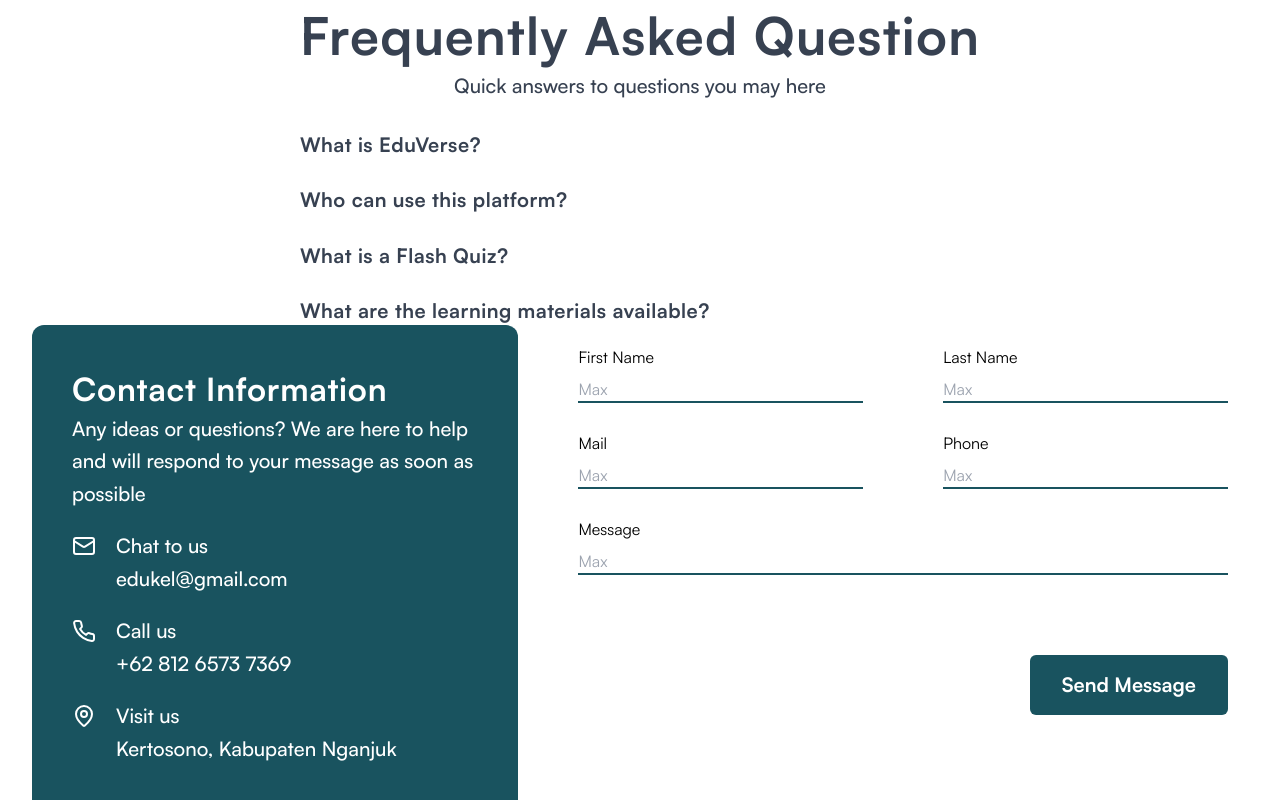
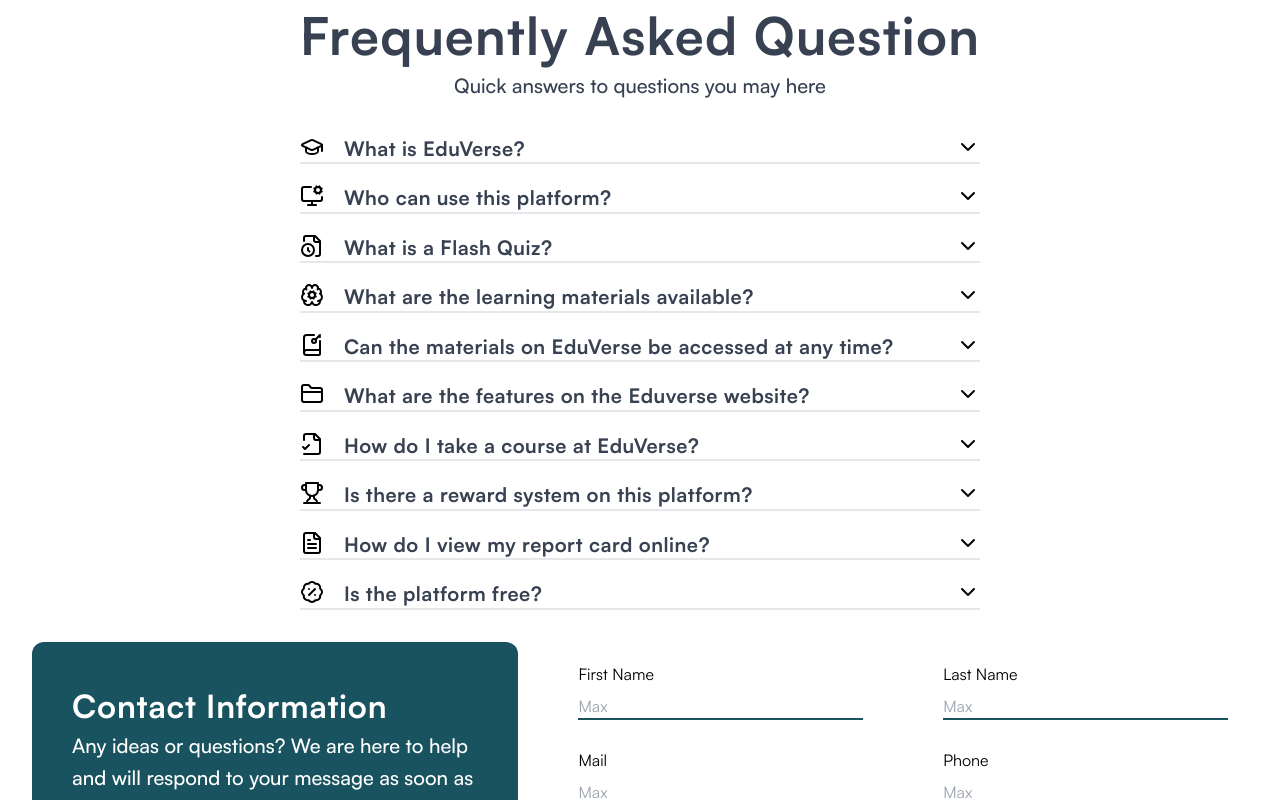
Before and after one commit to haikelz/iitc-2024-web-design, a React (Vite) app: page / in a window 1280 px wide. Shown: the part 2860-3660 px from the top of the page. Built offline with nearby package versions, Linux system fonts and the light colour scheme.

Commit message:
feat(faq): add a list of question with icon

```diff
--- a/src/components/Contact.tsx
+++ b/src/components/Contact.tsx
@@ -4,7 +4,7 @@
 
 export default function Contact() {
   return (
-    <section className="w-full px-8 flex space-x-10">
+    <section className="w-full p-8 flex space-x-10">
       <div className="flex-none bg-darkSlateGray rounded-xl p-10 w-2/5">
         <Heading as="h3" className="text-[32px] text-white">
           Contact Information
--- a/src/components/Faq.tsx
+++ b/src/components/Faq.tsx
@@ -1,24 +1,123 @@
+import {
+  BadgePercent,
+  BookKey,
+  BrainCog,
+  ChevronDown,
+  FileCheck2,
+  FileClock,
+  FileText,
+  FolderClosed,
+  GraduationCap,
+  MonitorCog,
+  Trophy,
+} from "lucide-react";
 import { Heading, Paragraph } from "./ui/typography";
 
 export default function Faq() {
   return (
     <section className="flex justify-center">
       <div className="flex flex-col">
-        <div className="text-center">
+        <div className="text-center mb-3">
           <Heading as="h2">Frequently Asked Question</Heading>
           <Paragraph>Quick answers to questions you may here</Paragraph>
         </div>
-        <div className="mt-7">
-          <Heading as="h4">What is EduVerse?</Heading>
+        <div className="mt-5 flex justify-between border-b-2">
+          <div className="flex">
+            <GraduationCap className="mr-5" />
+            <Heading as="h4">What is EduVerse?</Heading>
+          </div>
+          <div>
+            <ChevronDown />
+          </div>
         </div>
-        <div className="mt-7">
-          <Heading as="h4">Who can use this platform?</Heading>
+        <div className="mt-5 flex justify-between border-b-2">
+          <div className="flex">
+            <MonitorCog className="mr-5" />
+            <Heading as="h4">Who can use this platform?</Heading>
+          </div>
+          <div>
+            <ChevronDown />
+          </div>
         </div>
-        <div className="mt-7">
-          <Heading as="h4">What is a Flash Quiz?</Heading>
+        <div className="mt-5 flex justify-between border-b-2">
+          <div className="flex">
+            <FileClock className="mr-5" />
+            <Heading as="h4">What is a Flash Quiz?</Heading>
+          </div>
+          <div>
+            <ChevronDown />
+          </div>
         </div>
-        <div className="mt-7">
-          <Heading as="h4">What are the learning materials available?</Heading>
+        <div className="mt-5 flex justify-between border-b-2">
+          <div className="flex">
+            <BrainCog className="mr-5" />
+            <Heading as="h4">
+              What are the learning materials available?
+            </Heading>
+          </div>
+          <div>
+            <ChevronDown />
+          </div>
+        </div>
+        <div className="mt-5 flex justify-between border-b-2">
+          <div className="flex">
+            <BookKey className="mr-5" />
+            <Heading as="h4">
+              Can the materials on EduVerse be accessed at any time?
+            </Heading>
+          </div>
+          <div>
+            <ChevronDown />
+          </div>
+        </div>
+        <div className="mt-5 flex justify-between border-b-2">
+          <div className="flex">
+            <FolderClosed className="mr-5" />
+            <Heading as="h4">
+              What are the features on the Eduverse website?
+            </Heading>
+          </div>
+          <div>
+            <ChevronDown />
+          </div>
+        </div>
+        <div className="mt-5 flex justify-between border-b-2">
+          <div className="flex">
+            <FileCheck2 className="mr-5" />
+            <Heading as="h4">How do I take a course at EduVerse?</Heading>
+          </div>
+          <div>
+            <ChevronDown />
+          </div>
+        </div>
+        <div className="mt-5 flex justify-between border-b-2">
+          <div className="flex">
+            <Trophy className="mr-5" />
+            <Heading as="h4">
+              Is there a reward system on this platform?
+            </Heading>
+          </div>
+          <div>
+            <ChevronDown />
+          </div>
+        </div>
+        <div className="mt-5 flex justify-between border-b-2">
+          <div className="flex">
+            <FileText className="mr-5" />
+            <Heading as="h4">How do I view my report card online?</Heading>
+          </div>
+          <div>
+            <ChevronDown />
+          </div>
+        </div>
+        <div className="mt-5 flex justify-between border-b-2">
+          <div className="flex">
+            <BadgePercent className="mr-5" />
+            <Heading as="h4">Is the platform free?</Heading>
+          </div>
+          <div>
+            <ChevronDown />
+          </div>
         </div>
       </div>
     </section>
```
